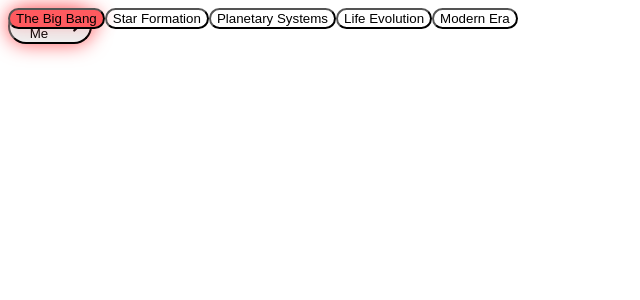
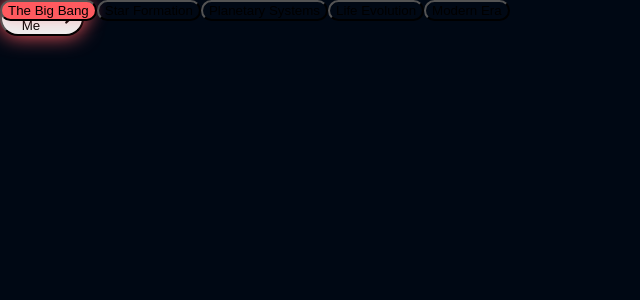
Before and after one commit to ClintasaurusRex/portfolioV3, a React (Vite) app: page / in a window 1280 px wide. Shown: the top 300 px of the page, without its empty margins (0-640 px from the left). Built offline with nearby package versions, Linux system fonts and the light colour scheme.

Commit message:
feat: Enhance styling with custom CSS for body, stars, planets, and cosmic cards

```diff
--- a/src/index.css
+++ b/src/index.css
@@ -2,9 +2,40 @@
 @tailwind components;
 @tailwind utilities;
 
-/* Your custom CSS */
+/* Custom styles go below */
+
+body {
+  margin: 0;
+  overflow-x: hidden;
+  background-color: #000814;
+  color: white;
+}
+
 .star {
   position: absolute;
+  border-radius: 9999px;
   background-color: white;
-  border-radius: 50%;
+  opacity: 0.8;
 }
+
+.planet {
+  border-radius: 9999px;
+  position: absolute;
+  box-shadow: 0 10px 15px -3px rgba(0, 0, 0, 0.1), 0 4px 6px -2px rgba(0, 0, 0, 0.05);
+  transition-property: all;
+  transition-duration: 700ms;
+}
+
+.cosmic-card {
+  background-color: rgba(0, 0, 0, 0.5);
+  backdrop-filter: blur(12px);
+  border-radius: 0.5rem;
+  padding: 1.5rem;
+  border: 1px solid rgba(55, 65, 81, 1);
+  transition-property: all;
+  transition-duration: 300ms;
+}
+
+.cosmic-card:hover {
+  border-color: #ffd60a;
+}
```
